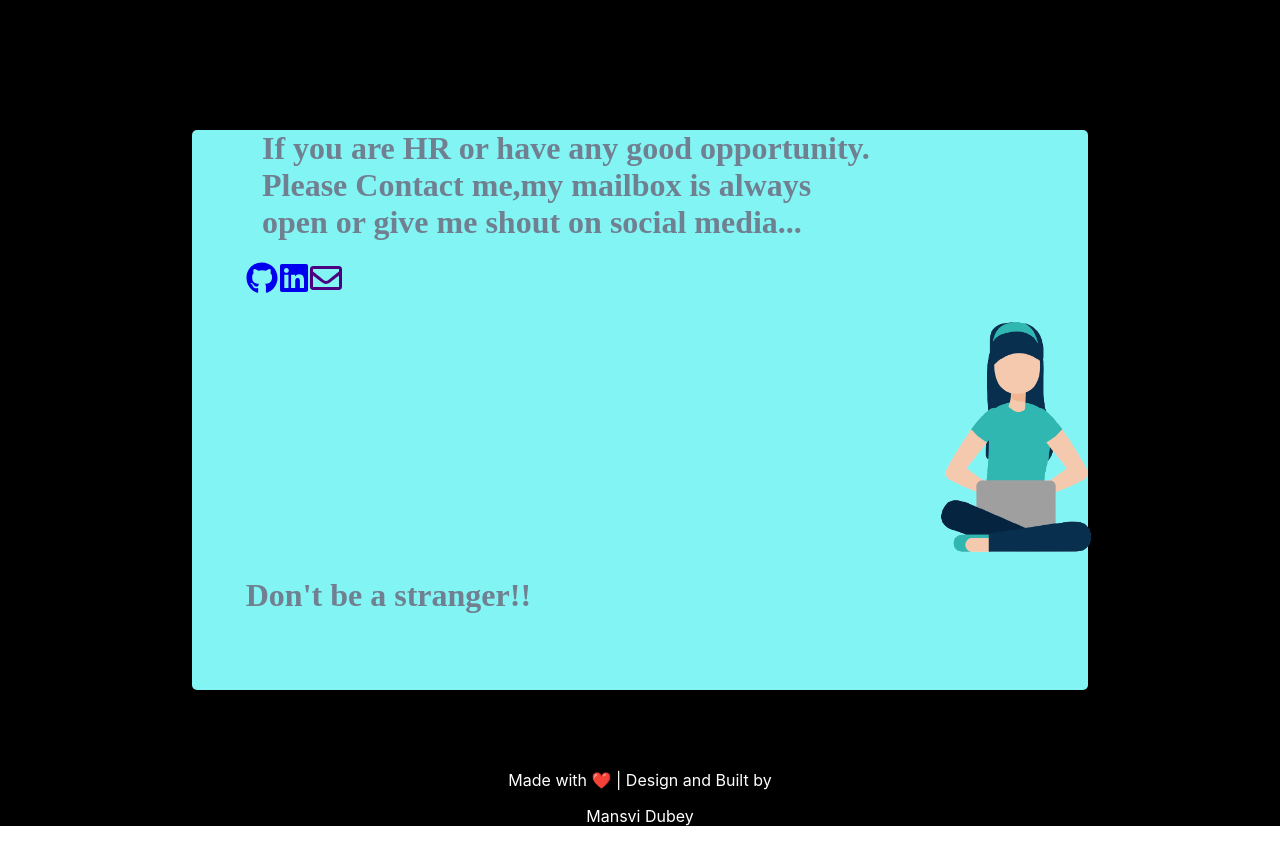
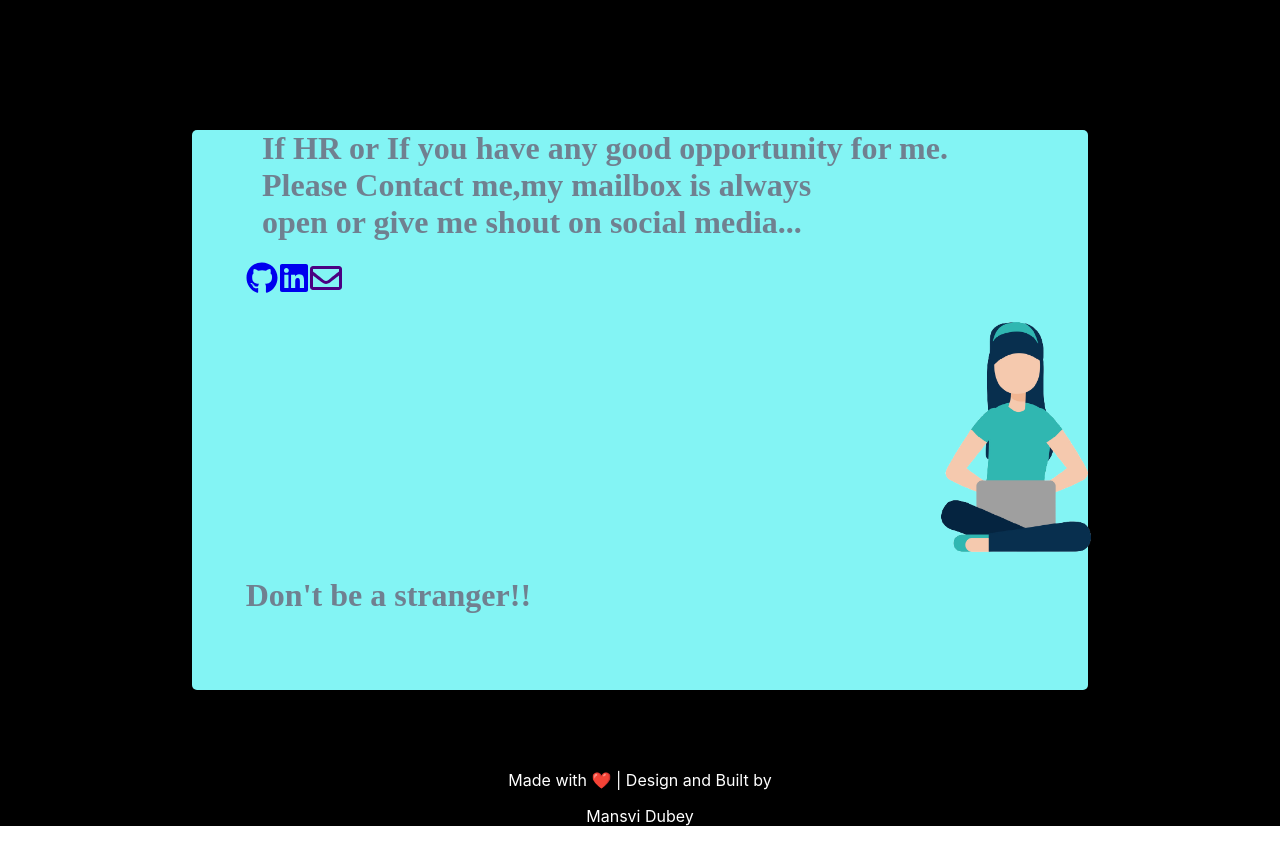
Before and after one commit to mansvi13/PersonalPortfolio, a React (Create React App) app: page / in a window 1280 px wide. Shown: the part 3720-4562 px from the top of the page. Built offline with nearby package versions, Linux system fonts and the light colour scheme.

Commit message:
cursor pointer added

```diff
--- a/public/index.html
+++ b/public/index.html
@@ -24,7 +24,7 @@
       work correctly both with client-side routing and a non-root public URL.
       Learn how to configure a non-root public URL by running `npm run build`.
     -->
-    <title>Mansvi Dubey</title>
+    <title>Mansvi Dubey | Portfolio</title>
   </head>
   <body>
     <noscript>You need to enable JavaScript to run this app.</noscript>
--- a/src/component/Contact/Contact.js
+++ b/src/component/Contact/Contact.js
@@ -8,7 +8,7 @@ const Contact = () => {
     return(
       <div className='c-wrapper' id= 'Contact'>
         <div className='c-contact'>
-            <h1 className='c-text'>If you are HR or have any good opportunity.<br/>Please Contact me,my mailbox is always<br/> open or give me shout on social media... </h1>
+            <h1 className='c-text'>If HR or If you have any good opportunity for me.<br/>Please Contact me,my mailbox is always<br/> open or give me shout on social media... </h1>
         </div>
         <div className="c-contactIcons">
             <span>
--- a/src/component/NavBar/NavBar.css
+++ b/src/component/NavBar/NavBar.css
@@ -31,6 +31,7 @@
   .n-list {
     flex: 10;
     color:#83f4f4;
+    cursor: pointer;
   }
   .n-list > ul {
     display: flex;
--- a/src/component/Projects/Projects.css
+++ b/src/component/Projects/Projects.css
@@ -46,6 +46,7 @@
   transition: all 0.2s;
   -webkit-transition: all 0.2s;
   -moz-transition: all 0.2s;
+  cursor: pointer;
 }
 .p-idfimage{
   filter: grayscale(100%);
@@ -66,6 +67,7 @@
   transition: all 0.2s;
   -webkit-transition: all 0.2s;
   -moz-transition: all 0.2s;
+  cursor: pointer;
 }
 .p-Mappimg{
   filter: grayscale(100%);
@@ -85,6 +87,7 @@
   transition: all 0.2s;
   -webkit-transition: all 0.2s;
   -moz-transition: all 0.2s;
+  cursor: pointer;
 }
 .p-ytsimg{
   filter: grayscale(100%);
@@ -105,6 +108,7 @@
   -webkit-transition: all 0.2s;
   -moz-transition: all 0.2s;
   margin-top: -5%;
+  cursor: pointer;
 }
 .p-PPimg{
   filter: grayscale(100%);
```
